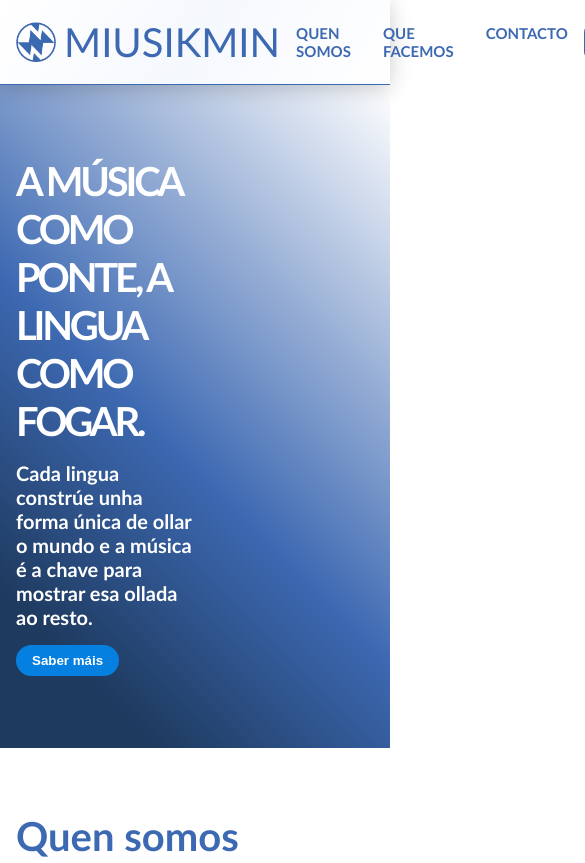
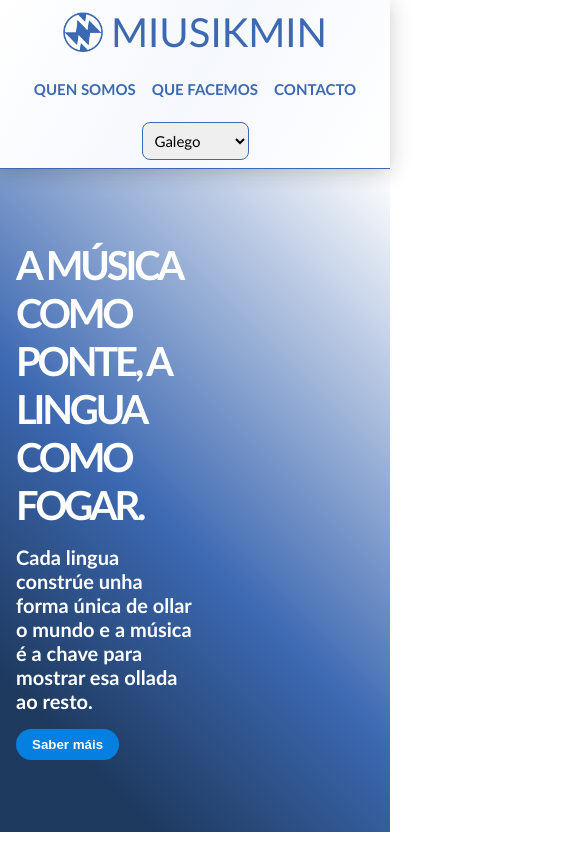
Before and after one commit to miusikmindesarrollo-ctrl/MiusikminWeb, a plain HTML site: page index.html in a window 390 px wide. Shown: the top 863 px of the page, 585 px wide, since content can reach past the window. Drawn offline with Linux system fonts and the light colour scheme.

Commit message:
Cabecera responsive

```diff
--- a/index.html
+++ b/index.html
@@ -43,7 +43,7 @@
             </section>
         </div>
 
-        <section class="container quen blue seccion" id="quen">
+        <section class="container quen blue seccion" id="quen-somos">
             <h2 data-i18n="quen_somos">Quen somos</h2>
             <div class="quen-contenido">
                 <p data-i18n="texto_quen_somos">Somos unha asociación cultural sen ánimo de lucro, formada por unha equipa de xente sensibilizada coas linguas minoritarias e minorizadas do estado español. Movidas por un profundo amor e respecto por tódalas linguas que coexisten en todo o territorio, considerámonos afortunadas de poder contar con este patrimonio lingüístico único e diverso. Cremos que cada lingua constrúe unha forma única de ollar o mundo e a música é a chave para mostrar esa ollada ao resto, de aí que se diga que a música é a linguaxe universal. En MiusikMin atoparás unha equipa comprometida coa promoción, visibilización, divulgación e normalización de tódalas linguas minoritarias do estado español, usando a música como ferramenta principal de transformación social e difusión tanto cultural como educativa. Non só protexemos palabras; celebramos identidades!</p>
--- a/style.css
+++ b/style.css
@@ -72,6 +72,7 @@ header {
     font-family: 'Gill Sans MT', sans-serif;
     font-size: 15px;
     font-weight: 600;
+    align-items: center;
 }
 
 .cab nav a {
@@ -86,9 +87,6 @@ header {
 }
 
 .cab #lang {
-    appearance: none;
-    -webkit-appearance: none;
-    -moz-appearance: none;
     padding: 0.5rem;
     font-family: 'Gill Sans MT', sans-serif;
     font-size: 15px;
@@ -289,8 +287,17 @@ header {
 }
 
 @media (max-width: 768px) {
+  .cab {
+    gap: 1rem;
+    flex-direction: column;
+  }
 
-  #que-facemos {
+  .cab nav a {
+    padding: 0.5rem;
+  }
+
+
+  .seccion {
     padding-top: 3rem;
     padding-bottom: 3rem;
   }
```
